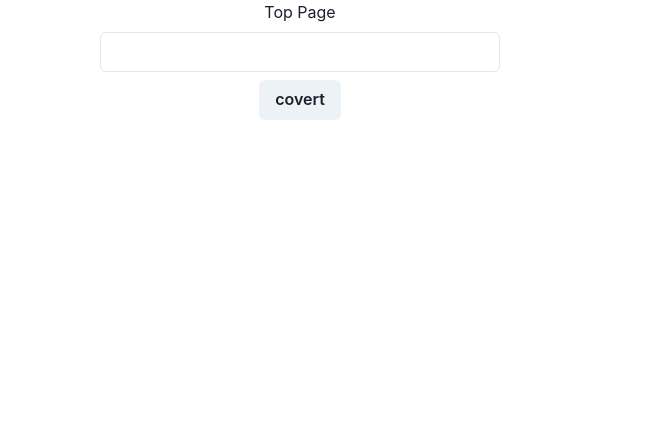
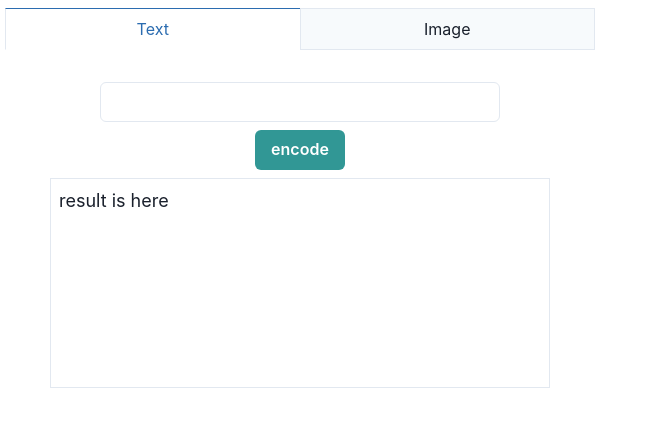
Before and after one commit to tikkoro/chrome-extension-convert-base64, a Next.js app: page / in a window 1280 px wide. Shown: the top 426 px of the page, without its empty margins (0-653 px from the left). Built offline with nearby package versions, Linux system fonts and the light colour scheme.

Commit message:
feat: add encode text and file components

```diff
--- a/package.json
+++ b/package.json
@@ -22,7 +22,8 @@
         "framer-motion": "^8.5.0",
         "next": "13.1.4",
         "react": "18.2.0",
-        "react-dom": "18.2.0"
+        "react-dom": "18.2.0",
+        "react-dropzone": "^14.2.3"
     },
     "devDependencies": {
         "@types/eslint": "^8.4.10",
--- a/src/features/top/components/Top.tsx
+++ b/src/features/top/components/Top.tsx
@@ -1,31 +1,157 @@
-import { ChangeEvent, useState } from 'react';
-import { Button, Center, Input, VStack, Text } from '@chakra-ui/react';
+import { ChangeEvent, useCallback, useState } from 'react';
+import {
+    Button,
+    Center,
+    Input,
+    VStack,
+    Image,
+    Tab,
+    TabList,
+    TabPanel,
+    TabPanels,
+    Tabs,
+    Editable,
+    EditablePreview,
+    EditableTextarea,
+    HStack,
+} from '@chakra-ui/react';
+import { useDropzone } from 'react-dropzone';
+import fileToBase64 from '../util/fileToBase64';
 import textToBase64 from '../util/textToBase64';
+
+const acceptFile = {
+    'image/png': ['.png'],
+    'image/jpeg': ['.jpg', '.jpeg'],
+};
 
 const Top = (): JSX.Element => {
     const [value, setValue] = useState('');
-    const [covertedText, setCovertedText] = useState('');
+    const [file, setFile] = useState<File>();
+    const [fileUrl, setFileUrl] = useState<string>('');
+    const [convertedText, setConvertedText] = useState<string>();
+    const [convertedFile, setConvertedFile] = useState<string>();
     const handleChange = (event: ChangeEvent<HTMLInputElement>) => {
         setValue(event.target.value);
     };
     const onCovertText = (text: string) => {
-        setCovertedText(textToBase64(text));
+        setConvertedText(textToBase64(text));
+    };
+    const onCovertFile = async () => {
+        if (file) {
+            setConvertedFile(await fileToBase64(file));
+        }
     };
 
+    const onDrop = useCallback((acceptedFiles: File[]) => {
+        setFile(acceptedFiles[0]);
+        setFileUrl(URL.createObjectURL(acceptedFiles[0]));
+    }, []);
+
+    const { getRootProps, getInputProps, isDragActive } = useDropzone({
+        onDrop,
+        accept: acceptFile,
+        multiple: false,
+    });
+
     return (
-        <Center>
+        <Center my='2'>
+            <Tabs variant='enclosed-colored' isFitted w='590px'>
+                <TabList mb='1em'>
+                    <Tab>Text</Tab>
+                    <Tab>Image</Tab>
+                </TabList>
+                <TabPanels>
+                    <TabPanel>
                         <VStack>
-                <Center>Top Page</Center>
-                <Input onChange={handleChange} value={value} w='400px' />
+                            <Input
+                                onChange={handleChange}
+                                value={value}
+                                w='400px'
+                            />
                             <Button
+                                colorScheme='teal'
                                 onClick={() => {
                                     onCovertText(value);
                                 }}
                             >
-                    covert
+                                encode
                             </Button>
-                <Text w='400px'>{covertedText}</Text>
+                            <Editable
+                                borderWidth='1px'
+                                px='2'
+                                py='1'
+                                defaultValue='result is here'
+                                value={convertedText}
+                                w='500px'
+                                fontSize='lg'
+                                isPreviewFocusable
+                            >
+                                <Center>
+                                    <EditablePreview
+                                        w='500px'
+                                        h='200px'
+                                        overflowY='hidden'
+                                    />
+                                </Center>
+                                <EditableTextarea h='200px' />
+                            </Editable>
                         </VStack>
+                    </TabPanel>
+                    <TabPanel>
+                        <VStack>
+                            <HStack>
+                                <Center
+                                    {...getRootProps()}
+                                    borderWidth='1px'
+                                    borderColor={isDragActive ? 'red.300' : ''}
+                                    borderRadius='md'
+                                >
+                                    <input
+                                        {...getInputProps()}
+                                        capture='user'
+                                    />
+                                    <Button colorScheme='blue'>
+                                        Upload Image
+                                    </Button>
+                                </Center>
+                                <Button
+                                    colorScheme='teal'
+                                    onClick={onCovertFile}
+                                >
+                                    encode
+                                </Button>
+                            </HStack>
+                            {file && (
+                                <Image
+                                    src={fileUrl}
+                                    alt='no image'
+                                    boxSize='xs'
+                                    objectFit='cover'
+                                />
+                            )}
+                            <Editable
+                                borderWidth='1px'
+                                px='2'
+                                py='1'
+                                defaultValue='result is here'
+                                value={convertedFile}
+                                w='500px'
+                                isPreviewFocusable
+                                fontSize='lg'
+                            >
+                                <Center>
+                                    <EditablePreview
+                                        w='500px'
+                                        h='200px'
+                                        overflowY='hidden'
+                                    />
+                                </Center>
+                                <EditableTextarea h='200px' />
+                            </Editable>
+                        </VStack>
+                    </TabPanel>
+                </TabPanels>
+            </Tabs>
         </Center>
     );
 };
```
Also changed, not shown: 1 other file (tests, documents, lock files or other folders). Lines whose indentation alone changed are shown as unchanged.
